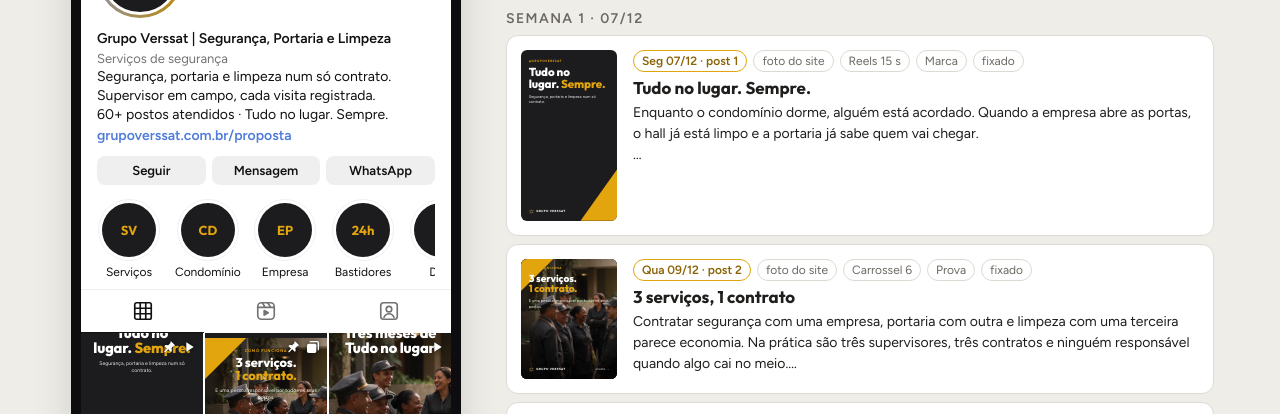
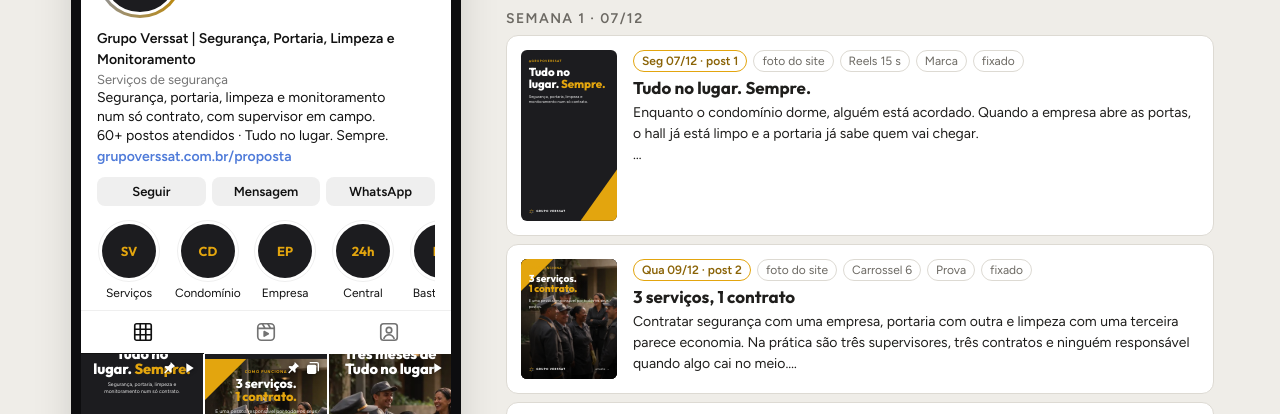
Before and after one commit to brutob2b-pixel/app-verssat, a plain HTML site: page instagram/index.html in a window 1280 px wide. Shown: the part 342-756 px from the top of the page. Drawn offline with Linux system fonts and the light colour scheme.

Commit message:
Inclui monitoramento na bio, no nome do perfil e nos destaques
Co-Authored-By: Claude Opus 5.5 <noreply@anthropic.com>
Claude-Session: https://claude.ai/code/session_012PpX4AFGfWFq43f3hmgFvS

```diff
--- a/instagram/index.html
+++ b/instagram/index.html
@@ -289,10 +289,10 @@ const POSTS=[
           A.scene({i:2,tc:'3–6 s',t:'Segurança',photo:'vigilante na guarita, à noite',img:'seguranca_14'}),
           A.scene({i:3,tc:'6–9 s',t:'Portaria',photo:'porteiro recebendo uma entrega',img:'13-portaria'}),
           A.scene({i:4,tc:'9–12 s',t:'Limpeza',photo:'hall sendo limpo pela manhã',img:'11-equipe-de-limpeza-no-hall'}),
-          A.cover({ey:'@grupoverssat',t:'Tudo no lugar. <span class="gold">Sempre.</span>',tx:'Segurança, portaria e limpeza num só contrato.',cut:'br'}).replace('class="slide ','class="slide v ')],
+          A.cover({ey:'@grupoverssat',t:'Tudo no lugar. <span class="gold">Sempre.</span>',tx:'Segurança, portaria, limpeza e monitoramento num só contrato.',cut:'br'}).replace('class="slide ','class="slide v ')],
   cap:`Enquanto o condomínio dorme, alguém está acordado. Quando a empresa abre as portas, o hall já está limpo e a portaria já sabe quem vai chegar.
 
-Somos o Grupo Verssat: segurança, portaria e limpeza num só contrato, com supervisor em campo e cada visita registrada.
+Somos o Grupo Verssat: segurança, portaria, limpeza e monitoramento 24 h num só contrato, com supervisor em campo e cada visita registrada.
 
 A partir de hoje você vai ver aqui como esse trabalho acontece de verdade.
 
@@ -484,13 +484,13 @@ function profile(){
   <div class="prof">
     <div class="prow"><div class="ava"><div><img src="${EST}" alt="Logo Verssat"></div></div>
       <div class="stats"><div><b>${POSTS.length}</b>posts</div><div><b>—</b>seguidores</div><div><b>—</b>seguindo</div></div></div>
-    <div><div class="nm">Grupo Verssat | Segurança, Portaria e Limpeza</div><div class="cat">Serviços de segurança</div>
-    <div class="bio">Segurança, portaria e limpeza num só contrato.
-Supervisor em campo, cada visita registrada.
+    <div><div class="nm">Grupo Verssat | Segurança, Portaria, Limpeza e Monitoramento</div><div class="cat">Serviços de segurança</div>
+    <div class="bio">Segurança, portaria, limpeza e monitoramento
+num só contrato, com supervisor em campo.
 60+ postos atendidos · Tudo no lugar. Sempre.</div>
     <div class="lnk">grupoverssat.com.br/proposta</div></div>
     <div class="btns"><button class="btn">Seguir</button><button class="btn">Mensagem</button><button class="btn">WhatsApp</button></div>
-    <div class="hls">${[['SV','Serviços'],['CD','Condomínio'],['EP','Empresa'],['24h','Bastidores'],['★','Davi'],['VG','Vagas']].map(h=>`<button class="hl" type="button"><i><span>${h[0]}</span></i>${h[1]}</button>`).join('')}</div>
+    <div class="hls">${[['SV','Serviços'],['CD','Condomínio'],['EP','Empresa'],['24h','Central'],['BT','Bastidores'],['★','Davi'],['VG','Vagas']].map(h=>`<button class="hl" type="button"><i><span>${h[0]}</span></i>${h[1]}</button>`).join('')}</div>
   </div>
   <div class="tabs" role="tablist">
     <button class="tab" role="tab" data-tab="grid" aria-selected="${tab==='grid'}" aria-label="Posts">${ic.grid}</button>
```
